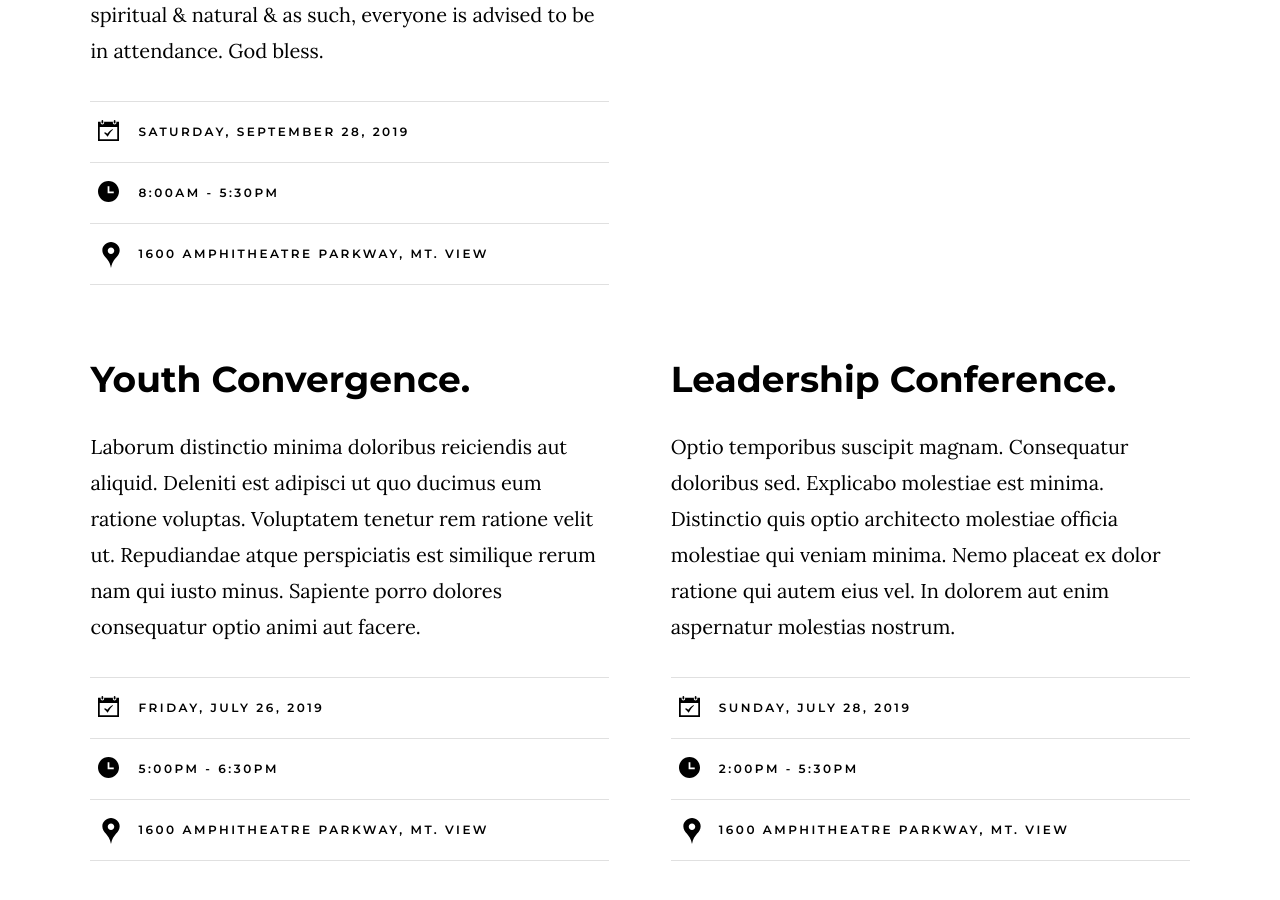
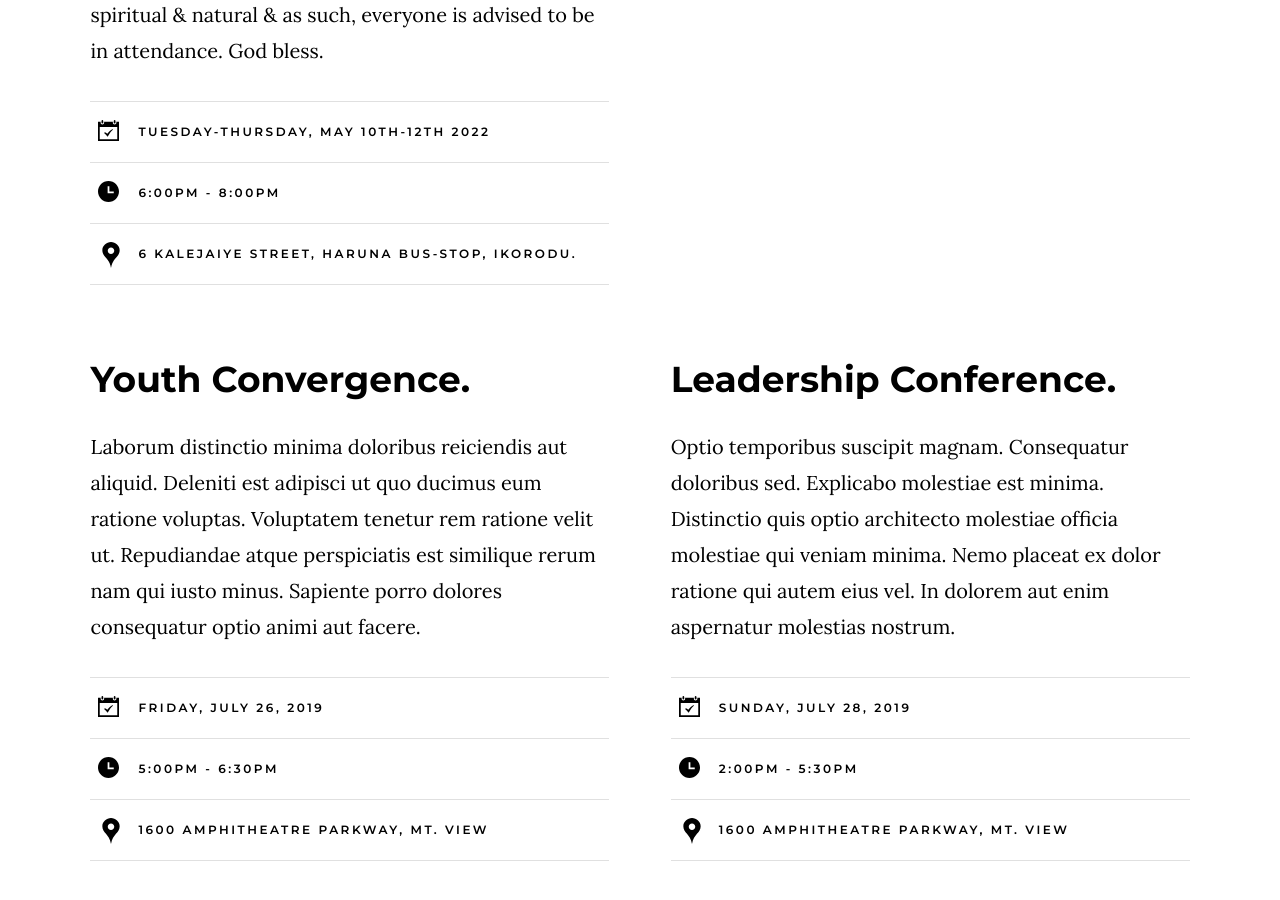
Before and after one commit to CodeWunder/Rapturing-Faith-Christain-Assembly, a plain HTML site: page index.html in a window 1280 px wide. Shown: the part 3296-4196 px from the top of the page. Drawn offline with nearby package versions, Linux system fonts and the light colour scheme.

Commit message:
Update index.html

```diff
--- a/index.html
+++ b/index.html
@@ -223,9 +223,9 @@
                 God bless.
                 </p>
                 <ul class="events-list__meta">
-                    <li class="events-list__meta-date">Saturday, September 28, 2019</li>
-                    <li class="events-list__meta-time">8:00AM - 5:30PM</li>
-                    <li class="events-list__meta-location">1600 Amphitheatre Parkway, Mt. View</li>
+                    <li class="events-list__meta-date">Tuesday-Thursday, May 10th-12th 2022</li>
+                    <li class="events-list__meta-time">6:00PM - 8:00PM</li>
+                    <li class="events-list__meta-location">6 Kalejaiye Street, Haruna Bus-stop, Ikorodu.</li>
                 </ul>
             </div> <!-- end events-list__item -->
             <div class="column events-list__item">
```
